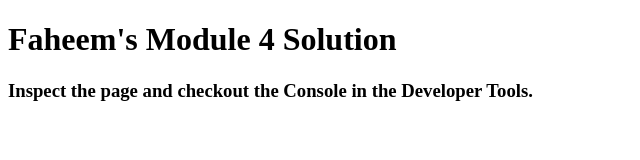
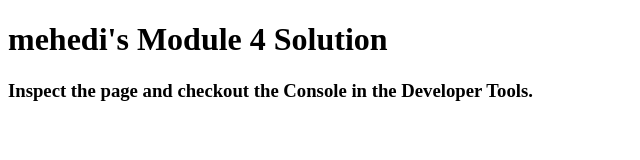
Before and after one commit to nuruddinmehedi/module4-solution, a plain HTML site: page index.html in a window 1280 px wide. Shown: the whole page, without its empty margins (0-640 px from the left). Drawn offline with Linux system fonts and the light colour scheme.

Commit message:
Update index.html

```diff
--- a/index.html
+++ b/index.html
@@ -11,7 +11,7 @@
   <script src="script.js"></script>
 </head>
 <body>
-  <h1>Faheem's Module 4 Solution</h1>
+  <h1>mehedi's Module 4 Solution</h1>
   <h3>Inspect the page and checkout the Console in the Developer Tools.</h3>
 </body>
 </html>
```
